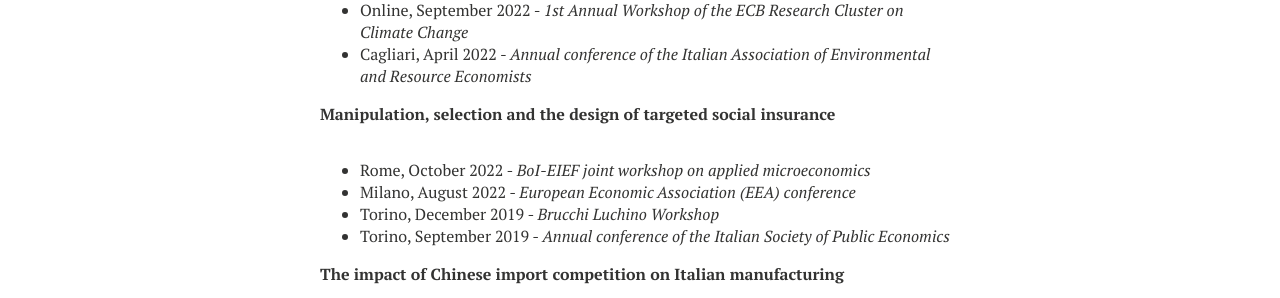
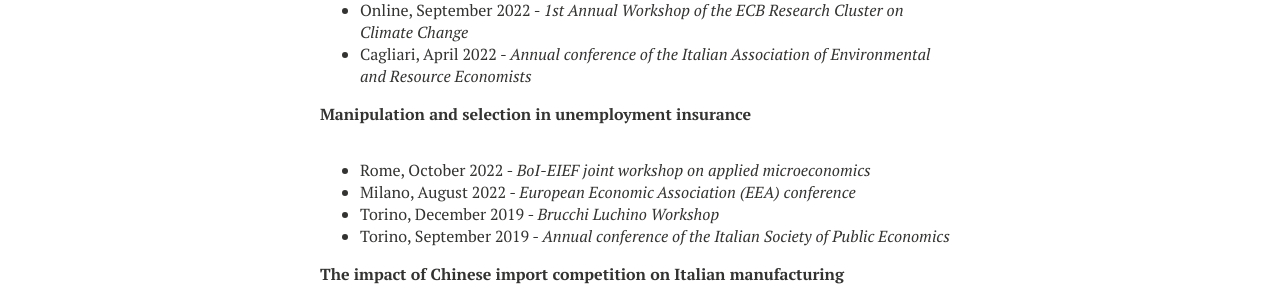
Before and after one commit to luca-citino/luca-citino.github.io, a Jekyll site: the page built from talks.md, in a window 1280 px wide. Shown: the part 694-992 px from the top of the page. Built offline with Jekyll 4.4.1, drawn with Linux system fonts in a browser that asks for light colours; nearby versions of some CDN libraries; some web fonts are replaced.

Commit message:
Update talks.md

```diff
--- a/talks.md
+++ b/talks.md
@@ -21,7 +21,7 @@ layout: page
 - Online, September 2022 - *1st Annual Workshop of the ECB Research Cluster on Climate Change*
 - Cagliari, April 2022 - *Annual conference of the Italian Association of Environmental and Resource Economists*
 
-**Manipulation, selection and the design of targeted social insurance**
+**Manipulation and selection in unemployment insurance**
 
 - Rome, October 2022 - *BoI-EIEF joint workshop on applied microeconomics*
 - Milano, August 2022 - *European Economic Association (EEA) conference*
```
